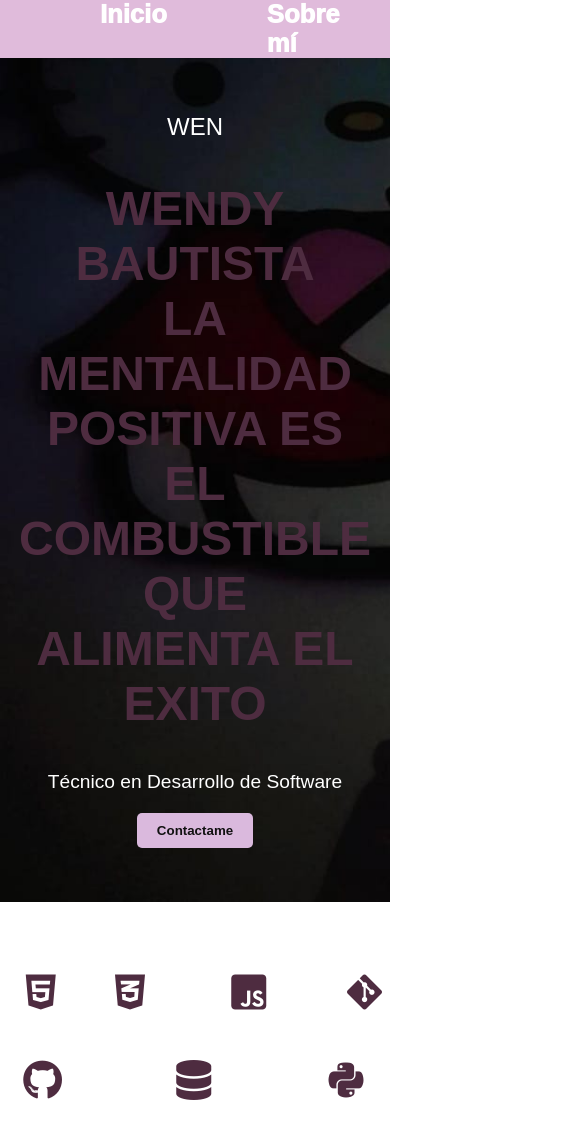
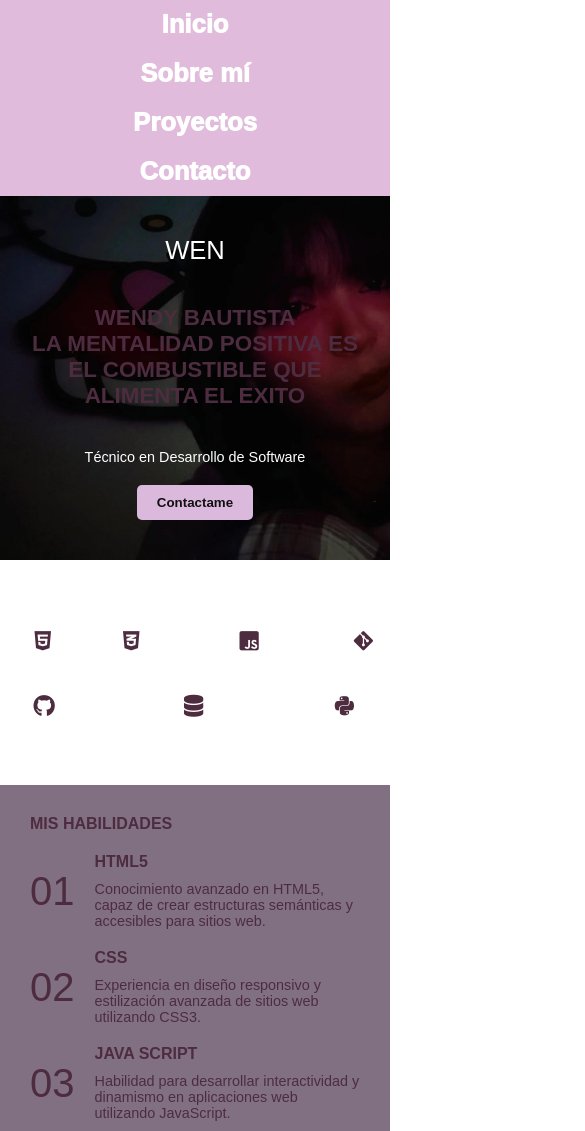
Before and after one commit to wendybautista08/PORTAFOLIO_PERSONAL, a plain HTML site: page Index.html in a window 390 px wide. Shown: the top 1131 px of the page, 585 px wide, since content can reach past the window. Drawn offline with Linux system fonts and the light colour scheme.

Commit message:
codigo responsive

```diff
--- a/style.css
+++ b/style.css
@@ -361,3 +361,113 @@ body {
 
 
 }
+
+/* ====== RESPONSIVIDAD ====== */
+
+/* Tablets (pantallas medianas) */
+@media (max-width: 992px) {
+  .menu ul {
+    flex-wrap: wrap;
+    justify-content: center;
+  }
+  .menu ul li {
+    margin-left: 30px;
+    margin-bottom: 10px;
+  }
+  .header {
+    height: auto;
+    padding: 40px 20px;
+  }
+  .header h1 {
+    font-size: 2.2rem;
+  }
+  .header span {
+    font-size: 2.8rem;
+    margin-bottom: 40px;
+  }
+  .habi-secciones {
+    flex-direction: column;
+    align-items: center;
+  }
+  .habi-seccion-dos {
+    flex-direction: column;
+    height: auto;
+    margin-top: 50px;
+  }
+  .habi-seccion-dos-img1 img,
+  .habi-seccion-dos-img2 img {
+    position: static;
+    width: 90%;
+    max-width: 350px;
+    height: auto;
+    margin-bottom: 20px;
+  }
+  .sobre-mi {
+    flex-direction: column;
+    text-align: center;
+    margin-top: 0;
+  }
+  .sobre-mi-img img {
+    max-width: 100%;
+    height: auto;
+  }
+}
+
+/* Móviles */
+@media (max-width: 768px) {
+  .menu ul {
+    flex-direction: column;
+    align-items: center;
+  }
+  .menu ul li {
+    margin: 10px 0;
+  }
+  .header h1 {
+    font-size: 1.8rem;
+  }
+  .header span {
+    font-size: 2rem;
+  }
+  .header p {
+    font-size: 1rem;
+  }
+  .tecnologias {
+    font-size: 28px;
+    gap: 15px;
+  }
+  .habi-item .habi-numero {
+    font-size: 40px;
+    margin-right: 20px;
+  }
+  .habi-descrip h3 {
+    font-size: 1rem;
+  }
+  .habi-descrip p {
+    font-size: 0.9rem;
+  }
+  .footer-links ul,
+  .footer-contacto ul {
+    flex-direction: column;
+    padding: 0;
+  }
+  .footer-contacto li {
+    padding-left: 0;
+    margin: 5px 0;
+  }
+}
+
+/* Pantallas muy pequeñas */
+@media (max-width: 480px) {
+  .header h1 {
+    font-size: 1.4rem;
+  }
+  .header span {
+    font-size: 1.6rem;
+  }
+  .header p {
+    font-size: 0.9rem;
+  }
+  .tecnologias {
+    font-size: 22px;
+  }
+}
```
Also changed, not shown: IMG/Index.html (added), 1 other file.
